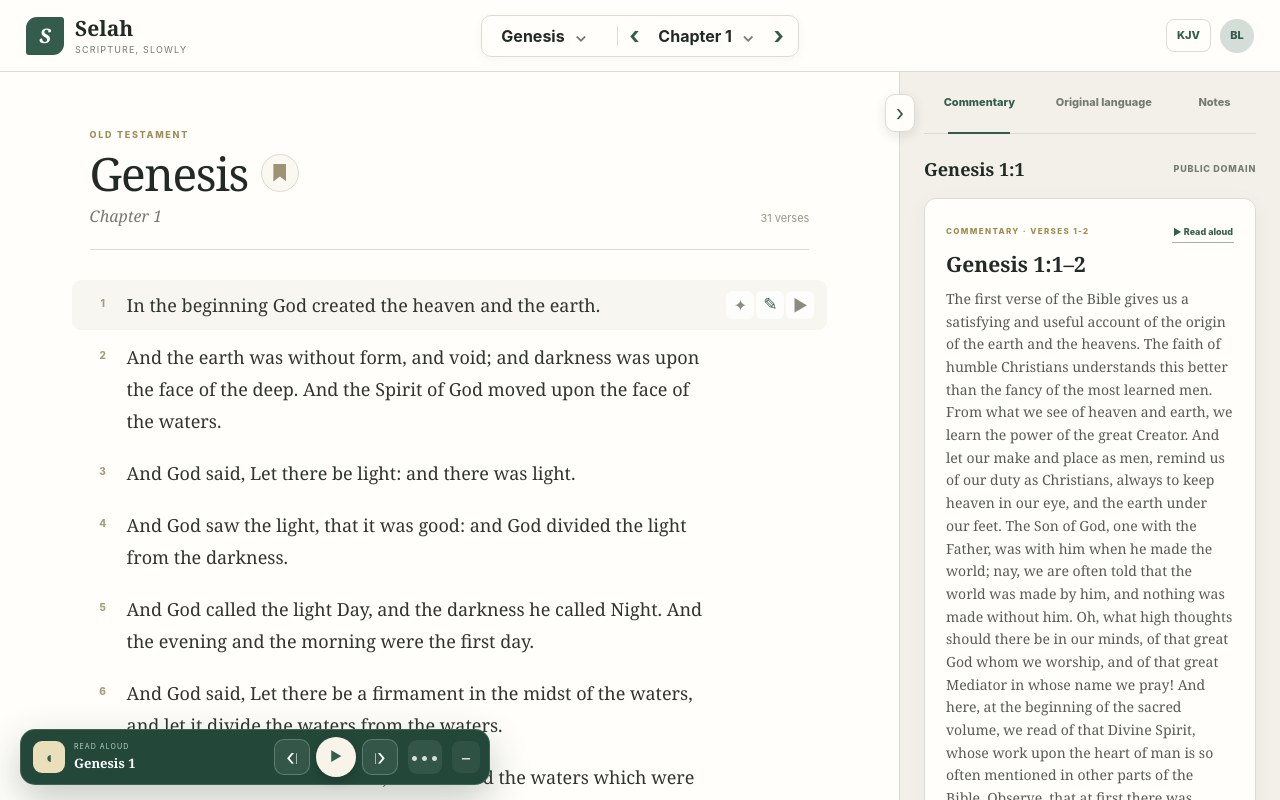
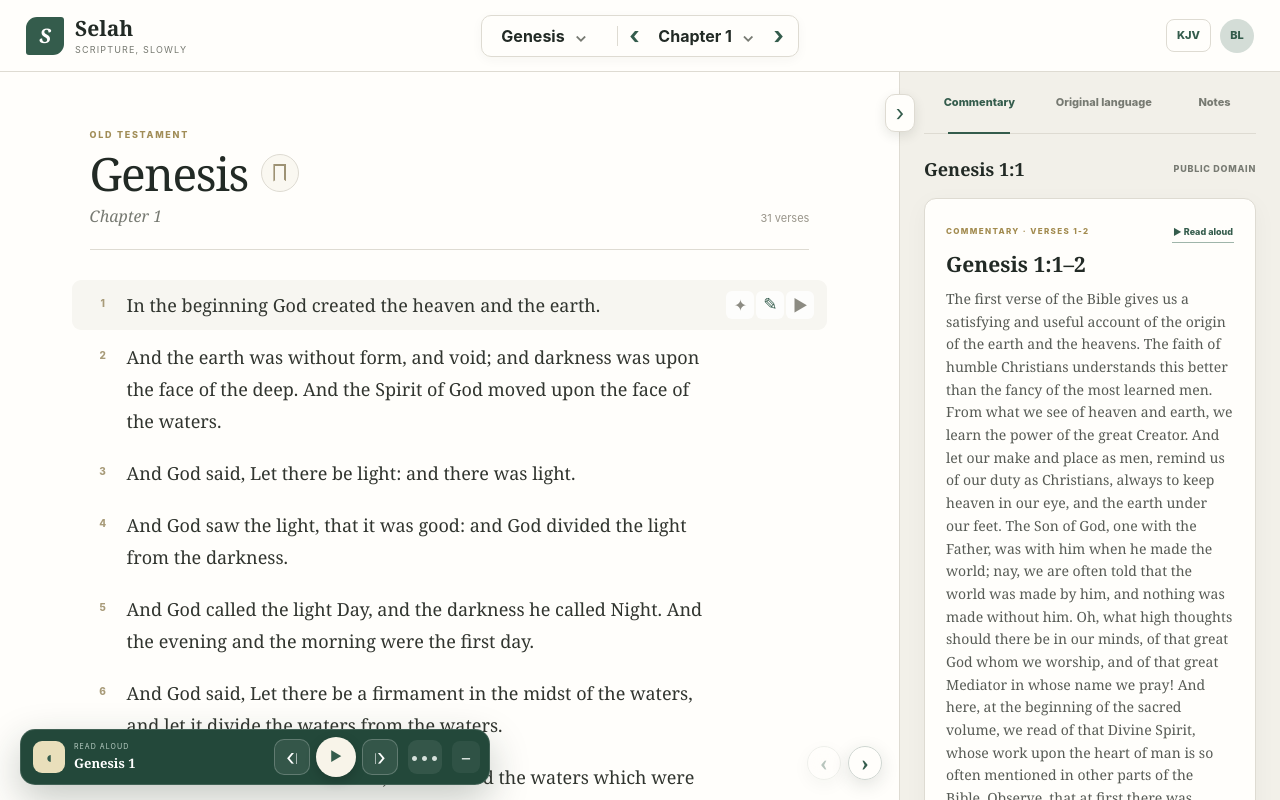
Before and after one commit to Wicked-Shrapnel/Selah-bible, a Next.js app: page / in a window 1280 px wide. Shown: the top 800 px of the page. Built offline with nearby package versions, Linux system fonts and the light colour scheme.

Commit message:
Improve bookmarks and floating navigation

```diff
--- a/app/globals.css
+++ b/app/globals.css
@@ -76,7 +76,8 @@ button, select { cursor: pointer; }
 .book-title-line { display: flex; align-items: center; gap: 13px; }
 .book-title-line button { width: 38px; height: 38px; display: grid; place-items: center; padding: 0; border: 1px solid var(--line); border-radius: 50%; color: #9d9274; background: #faf8f1; line-height: 1; }
 .book-title-line button:hover, .book-title-line button.bookmarked { color: #9b7625; border-color: #d8c27f; background: var(--gold-soft); }
-.bookmark-glyph { width: 13px; height: 18px; background: currentColor; clip-path: polygon(0 0, 100% 0, 100% 100%, 50% 72%, 0 100%); }
+.bookmark-glyph { width: 13px; height: 18px; box-sizing: border-box; border: 2px solid currentColor; background: transparent; clip-path: polygon(0 0, 100% 0, 100% 100%, 50% 72%, 0 100%); }
+.book-title-line button.bookmarked .bookmark-glyph { background: currentColor; }
 .subtitle { margin: 9px 0 0; color: var(--muted); font: italic 16px Georgia, serif; }
 .chapter-tools { color: #99958a; font-size: 11px; }
 .verse-list { max-width: 760px; margin: 0 auto; }
@@ -230,6 +231,11 @@ button, select { cursor: pointer; }
 .study-rail i { pointer-events: none; opacity: 0; position: absolute; right: 48px; top: 50%; transform: translateY(-50%); width: max-content; padding: 6px 9px; border-radius: 6px; background: var(--ink); color: white; font: normal 10px Inter, sans-serif; transition: opacity .15s; }
 .study-rail button:hover i { opacity: 1; }
 .close-study, .mobile-study-button { display: none; }
+.floating-chapter-navigation { position: fixed; z-index: 33; right: 398px; bottom: 20px; display: flex; gap: 7px; transition: right .25s ease, bottom .2s ease; }
+.floating-chapter-navigation.study-collapsed { right: 76px; }
+.floating-chapter-navigation button { width: 34px; height: 34px; display: grid; place-items: center; padding: 0 0 2px; border: 1px solid #cfd6d1; border-radius: 50%; color: var(--sage); background: rgba(255,254,251,.92); box-shadow: 0 5px 18px rgba(34,48,39,.13); font: 700 22px/1 Georgia, serif; backdrop-filter: blur(8px); }
+.floating-chapter-navigation button:hover { color: white; border-color: var(--sage); background: var(--sage); }
+.floating-chapter-navigation button:disabled { opacity: .35; cursor: default; }
 
 .audio-dock { position: fixed; z-index: 35; left: 20px; bottom: 15px; width: min(470px, calc(100vw - 30px)); height: 56px; display: grid; grid-template-columns: 1fr auto auto auto; align-items: center; gap: 10px; padding: 7px 9px 7px 12px; color: white; border: 1px solid rgba(255,255,255,.14); border-radius: 15px; background: var(--sage-dark); box-shadow: 0 14px 38px rgba(27,47,39,.25); transition: width .2s ease; }
 .audio-dock.collapsed { width: auto; grid-template-columns: auto auto; padding-left: 9px; }
@@ -261,6 +267,8 @@ button, select { cursor: pointer; }
   .workspace.study-collapsed { grid-template-columns: minmax(0, 1fr) 55px; }
   .reader { padding-left: 42px; padding-right: 42px; }
   .chapter-grid { grid-template-columns: repeat(5, minmax(64px, 1fr)); }
+  .floating-chapter-navigation { right: 348px; }
+  .floating-chapter-navigation.study-collapsed { right: 73px; }
 }
 
 @media (max-width: 820px) {
@@ -282,6 +290,8 @@ button, select { cursor: pointer; }
   .close-study { display: block; position: absolute; z-index: 2; right: 10px; top: 7px; width: 36px; height: 36px; border: 0; background: transparent; font-size: 25px; }
   .study-tabs { padding-right: 34px; }
   .mobile-study-button { display: block; position: fixed; left: 14px; bottom: 72px; z-index: 34; padding: 10px 14px; border: 0; border-radius: 28px; color: white; background: var(--sage); box-shadow: 0 5px 18px rgba(0,0,0,.18); font-weight: 750; font-size: 11px; }
+  .floating-chapter-navigation, .floating-chapter-navigation.study-collapsed { right: 14px; bottom: 75px; }
+  .floating-chapter-navigation.selection-active { bottom: 142px; }
   .passage-menu { top: 112px; max-height: calc(100vh - 128px); }
   .chapter-dropdown { top: calc(100% + 7px); right: 50%; width: min(350px, calc(100vw - 22px)); max-height: calc(100vh - 126px); transform: translateX(50%); }
   .testament-columns { grid-template-columns: 1fr; gap: 27px; }
--- a/app/page.tsx
+++ b/app/page.tsx
@@ -570,7 +570,12 @@ export default function Home() {
     setPicker("chapters");
   };
 
-  const saveReadingPlace = () => {
+  const toggleReadingPlace = () => {
+    if (isCurrentPlaceBookmarked) {
+      localStorage.removeItem("selah-reading-place-v1");
+      setBookmark(null);
+      return;
+    }
     const place = { book: selectedBook.name, chapter };
     localStorage.setItem("selah-reading-place-v1", JSON.stringify(place));
     setBookmark(place);
@@ -624,6 +629,9 @@ export default function Home() {
     }));
   const noteValue = notes[activeNoteKey] || "";
   const isCurrentPlaceBookmarked = bookmark?.book === selectedBook.name && bookmark.chapter === chapter;
+  const selectedBookIndex = books.findIndex((book) => book.name === selectedBook.name);
+  const hasPreviousChapter = selectedBookIndex > 0 || chapter > 1;
+  const hasNextChapter = selectedBookIndex < books.length - 1 || chapter < selectedBook.chapters;
 
   const toggleCommentaryReading = () => {
     if (!activeCommentaryEntry || !("speechSynthesis" in window)) return;
@@ -745,7 +753,7 @@ export default function Home() {
               <p className="eyebrow">{selectedBook.testament.toUpperCase()}</p>
               <div className="book-title-line">
                 <h1>{selectedBook.name}</h1>
-                <button className={isCurrentPlaceBookmarked ? "bookmarked" : ""} onClick={saveReadingPlace} aria-label={`Bookmark ${selectedBook.name} chapter ${chapter}`} title={isCurrentPlaceBookmarked ? "Current reading place saved" : "Save this reading place"}>
+                <button className={isCurrentPlaceBookmarked ? "bookmarked" : ""} onClick={toggleReadingPlace} aria-pressed={isCurrentPlaceBookmarked} aria-label={`${isCurrentPlaceBookmarked ? "Remove bookmark from" : "Bookmark"} ${selectedBook.name} chapter ${chapter}`} title={isCurrentPlaceBookmarked ? "Remove saved reading place" : "Save this reading place"}>
                   <span className="bookmark-glyph" aria-hidden="true" />
                 </button>
               </div>
@@ -957,6 +965,10 @@ export default function Home() {
       </div>
 
       <button className="mobile-study-button" onClick={() => setMobileStudyOpen(true)}>Study tools</button>
+      <nav className={`floating-chapter-navigation ${studyCollapsed ? "study-collapsed" : ""} ${selectedForHighlight.length ? "selection-active" : ""}`} aria-label="Chapter navigation">
+        <button onClick={() => goToAdjacentChapter(-1)} disabled={!hasPreviousChapter} aria-label="Previous chapter" title="Previous chapter">‹</button>
+        <button onClick={() => goToAdjacentChapter(1)} disabled={!hasNextChapter} aria-label="Next chapter" title="Next chapter">›</button>
+      </nav>
 
       <section className={`audio-dock ${audioSettingsOpen ? "settings-open" : ""} ${audioDockCollapsed ? "collapsed" : ""}`} aria-label="Read aloud controls">
         {audioSettingsOpen && !audioDockCollapsed && (
```
Also changed, not shown: 1 other file (tests, documents, lock files or other folders).
